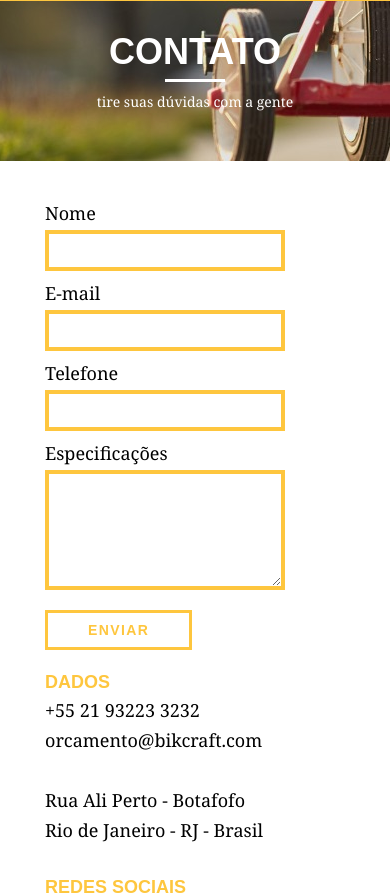
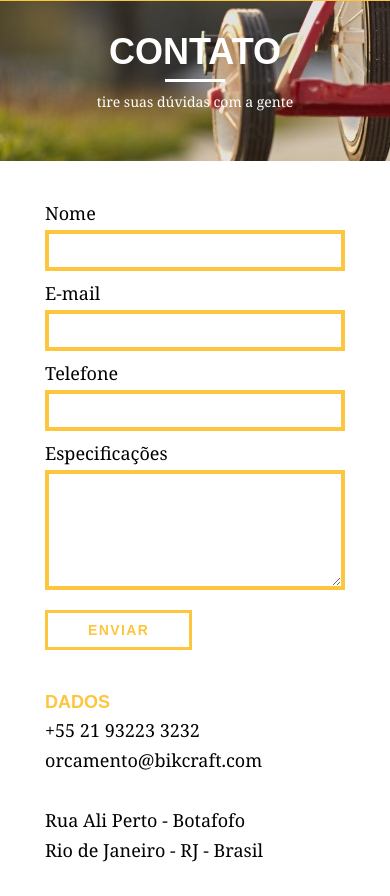
Before and after one commit to BielMar-01/Bikcraft-com-WordPress, a PHP site: page /contact.html in a window 390 px wide. Shown: the part 277-1173 px from the top of the page. Run offline with PHP 8.4, Linux system fonts and the light colour scheme.

Commit message:
Portfólio e Contato Finalizada - Responsivo

```diff
--- a/webBikcraft/css/responsivo.css
+++ b/webBikcraft/css/responsivo.css
@@ -156,4 +156,10 @@
   .budget_data ul {
     padding-right: 0px;
   }
+
+  /* CONTACT */
+.form_contact {
+  padding-right: 0px;
+  margin-bottom: 40px;
 }
+}
```
